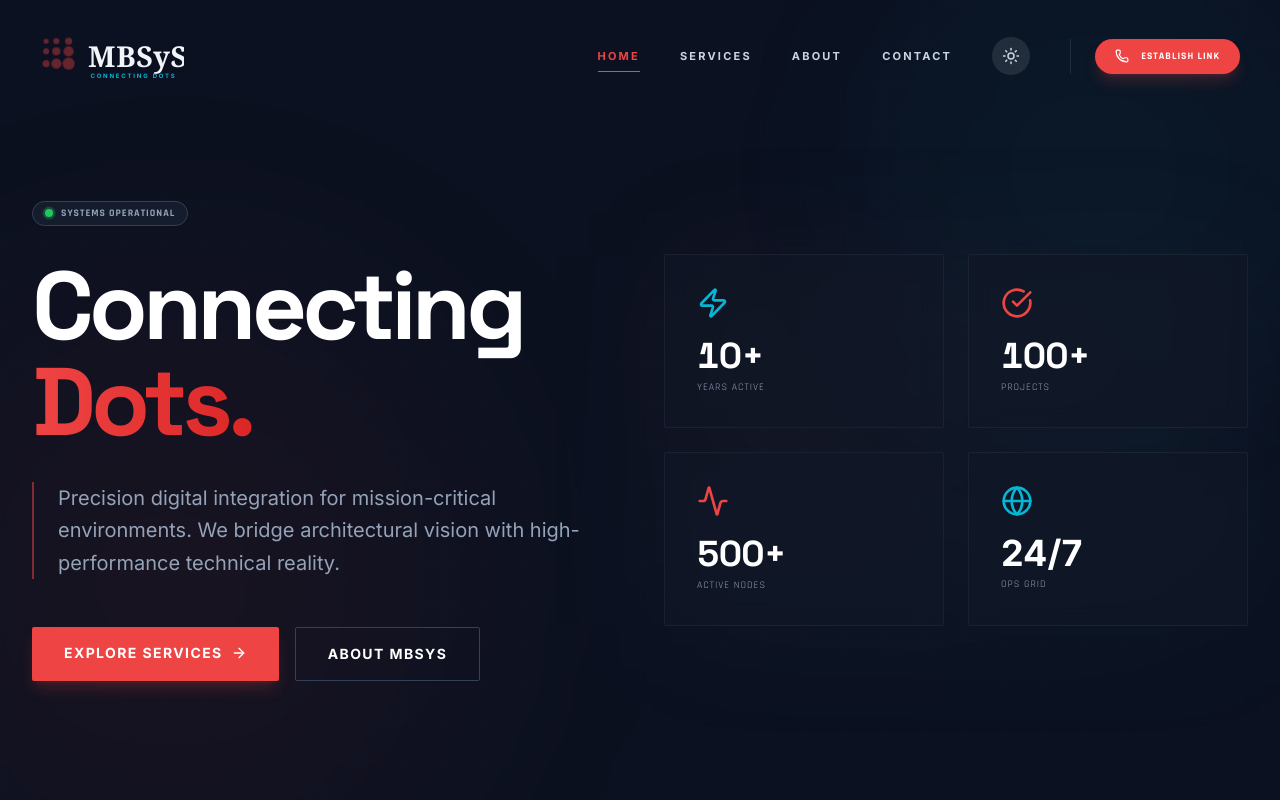
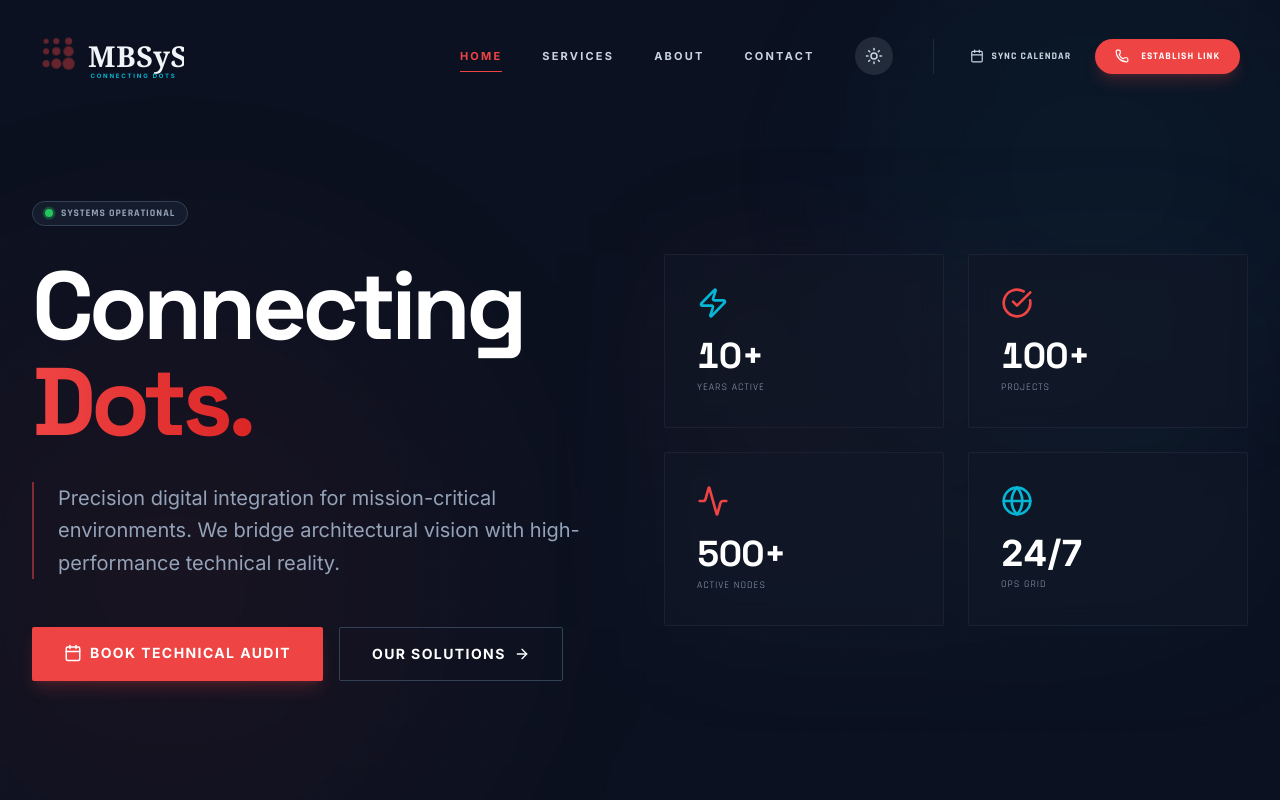
Before and after one commit to SaifanX/mbsys-1, a React (Vite) app: page / in a window 1280 px wide. Shown: the top 800 px of the page. Built offline with nearby package versions, Linux system fonts and the light colour scheme.

Commit message:
feat: Add calendar booking link
Integrates a calendar booking link into the Navbar, Home, and Services pages, allowing users to book technical audits or sync their calendars directly. The link directs to an external calendar service for streamlined scheduling.

```diff
--- a/App.tsx
+++ b/App.tsx
@@ -59,56 +59,56 @@ function App() {
 
   const services: Service[] = [
     {
-      id: 'infra',
-      title: 'High-Scale Infrastructure',
-      description: 'Tier-3 data center design and resilient hardware ecosystems.',
-      longDescription: 'Our infrastructure designs are optimized for maximum uptime and heat management. We architect high-density server environments that scale with your data requirements.',
-      features: ['Precision Server Rack Cooling', 'UPS Redundancy Systems', 'Active/Active Virtualization', 'SAN Storage Architecture'],
+      id: 'infra-amc',
+      title: 'IT Infrastructure & AMC',
+      description: 'Design, implementation, and maintenance of mission-critical IT ecosystems.',
+      longDescription: 'We design, implement, and maintain complete IT infrastructure for offices and businesses. Our AMC services cover system monitoring, troubleshooting, upgrades, and on-call support to ensure uninterrupted operations.',
+      features: ['Full Stack Infrastructure Design', 'Annual Maintenance Contracts (AMC)', 'Proactive System Monitoring', 'Strategic Troubleshooting & Upgrades'],
       icon: Server,
       image: 'https://images.unsplash.com/photo-1558494949-ef010cbdcc51?q=80&w=2000&auto=format&fit=crop'
     },
     {
-      id: 'cctv',
-      title: 'Advanced Surveillance',
-      description: 'Unified IP vision grids with high-retention secure archival.',
-      longDescription: 'Professional grade CCTV solutions with edge analytics for perimeter integrity and motion-triggered secure recording.',
-      features: ['LPR (License Plate) Recognition', 'Motion Boundary Triggers', 'Ultra Low-Light Sensors', 'Remote Viewing Gateway'],
+      id: 'cctv-surveillance',
+      title: 'CCTV Installation & Maintenance',
+      description: 'End-to-end IP vision solutions for reliable surveillance and security.',
+      longDescription: 'End-to-end CCTV solutions including site assessment, camera selection, installation, configuration, and regular maintenance to ensure reliable surveillance and security.',
+      features: ['Expert Site Assessment', 'Custom Camera Selection', 'Precision Configuration', 'Dedicated Maintenance Support'],
       icon: Video,
       image: 'https://images.unsplash.com/photo-1557597774-9d273605dfa9?q=80&w=2000&auto=format&fit=crop'
     },
     {
-      id: 'network',
-      title: 'Unified Networking',
-      description: 'Zero-latency Wi-Fi 7 and fiber-optic backbone deployments.',
-      longDescription: 'We deploy robust local area networks that eliminate bottlenecks and provide secure, seamless roaming across your entire facility.',
-      features: ['Fiber Optic Splicing', 'Managed Switching Grids', 'High-Density Wi-Fi 7', 'VLAN Segmenting'],
+      id: 'networking-wifi',
+      title: 'Networking & Wi-Fi Solutions',
+      description: 'High-performance structured cabling and scalable wireless connectivity.',
+      longDescription: 'We design and deploy structured cabling, LAN, and high-performance Wi-Fi networks that deliver stable, secure, and scalable connectivity for offices, commercial spaces, and homes.',
+      features: ['Structured Cabling & LAN', 'High-Performance Wi-Fi Networks', 'Secure Scalable Connectivity', 'Commercial & Residential Solutions'],
       icon: Wifi,
       image: 'https://images.unsplash.com/photo-1544197150-b99a580bb7a8?q=80&w=2000&auto=format&fit=crop'
     },
     {
-      id: 'firewall',
-      title: 'Network Perimeter Defense',
-      description: 'Next-generation firewalls and deep packet inspection grids.',
-      longDescription: 'Protecting your internal nodes with hardware-level security that filters malicious traffic before it hits your servers.',
-      features: ['Next-Gen UTM Firewalls', 'Intrusion Detection (IDS)', 'VPN Tunneling Protocols', 'Bandwidth Management'],
+      id: 'security-firewall',
+      title: 'Firewall & Security Systems',
+      description: 'Advanced perimeter defense to protect data from unauthorized access.',
+      longDescription: 'Advanced firewall deployment and network security solutions to protect your data, systems, and users from cyber threats and unauthorized access.',
+      features: ['Next-Gen Firewall Deployment', 'Network Security Hardening', 'Cyber Threat Mitigation', 'User Access Control'],
       icon: Shield,
       image: 'https://images.unsplash.com/photo-1550751827-4bd374c3f58b?q=80&w=2000&auto=format&fit=crop'
     },
     {
-      id: 'automation',
-      title: 'IoT Facility Control',
-      description: 'Occupancy-based environmentals and smart access integration.',
-      longDescription: 'Integrating facility management into a single dashboard. Control lighting, HVAC, and access points based on real-time sensor data.',
-      features: ['Biometric Access Points', 'Smart DALI Lighting', 'HVAC Integration', 'Energy Efficiency Grid'],
+      id: 'home-automation',
+      title: 'Home Automation Solutions',
+      description: 'Intelligent integration of lighting, security, and smart access control.',
+      longDescription: 'Our home automation solutions integrate lighting, security, access control, and smart devices into a single intelligent system, providing enhanced comfort, safety, and energy efficiency.',
+      features: ['Unified Smart System Integration', 'Automated Lighting & Access', 'Enhanced Safety Protocols', 'Energy Efficient Ecosystems'],
       icon: HomeIcon,
       image: 'https://images.unsplash.com/photo-1558002038-1055907df827?q=80&w=2000&auto=format&fit=crop'
     },
     {
-      id: 'interiors',
-      title: 'Technical Interior Integration',
-      description: 'Architectural space planning with embedded hidden tech grids.',
-      longDescription: 'We bridge the gap between aesthetics and function. Invisible cabling and technical furniture that fits modern architectural standards.',
-      features: ['Hidden Cable Pathways', 'Custom Technical Rack Furniture', 'Acoustic Panel Tech Integration', 'Modular Workspaces'],
+      id: 'interiors-renovation',
+      title: 'Interiors & Office Renovation',
+      description: 'Future-ready workspaces with integrated technical infrastructure.',
+      longDescription: 'We deliver functional office interiors and renovation solutions aligned with modern workspaces, seamlessly integrating IT, networking, and security infrastructure for a clean and future-ready environment.',
+      features: ['Functional Office Space Planning', 'Modern Turnkey Renovation', 'Integrated Tech Pathways', 'Seamless Infrastructure Merging'],
       icon: PenTool,
       image: 'https://images.unsplash.com/photo-1497366216548-37526070297c?q=80&w=2000&auto=format&fit=crop'
     }
@@ -134,7 +134,7 @@ function App() {
     <div className="min-h-screen relative bg-background-light dark:bg-background-dark transition-colors duration-500 selection:bg-secondary/30">
       <CursorTrail darkMode={darkMode} />
 
-      {/* Scroll Progress Bar (Micro-interaction) */}
+      {/* Scroll Progress Bar */}
       <div className="fixed top-0 left-0 w-full h-1 z-[200] pointer-events-none">
         <div
           className="h-full bg-primary shadow-[0_0_10px_#EF4444] transition-all duration-150 ease-out"
@@ -142,7 +142,7 @@ function App() {
         />
       </div>
 
-      {/* Floating Tactical Comms Hub (Functional Feature) */}
+      {/* Floating Tactical Comms Hub */}
       <QuickActionHub />
 
       {/* Scroll to Top Button */}
--- a/components/Navbar.tsx
+++ b/components/Navbar.tsx
@@ -1,5 +1,5 @@
 import React, { useState, useEffect } from 'react';
-import { Menu, X, Phone, Moon, Sun, Lock } from 'lucide-react';
+import { Menu, X, Phone, Moon, Sun, Lock, Calendar } from 'lucide-react';
 import MbsysLogo from './MbsysLogo';
 
 interface NavbarProps {
@@ -96,7 +96,15 @@ const Navbar: React.FC<NavbarProps> = ({ darkMode, onToggleTheme, onNavigate, cu
               }
             </button>
 
-            <div className={`flex items-center gap-4 pl-6 border-l transition-colors duration-500 ${scrolled ? 'border-slate-200 dark:border-slate-700' : 'border-slate-300/40 dark:border-slate-700/50'}`}>
+            <div className={`flex items-center gap-3 pl-6 border-l transition-colors duration-500 ${scrolled ? 'border-slate-200 dark:border-slate-700' : 'border-slate-300/40 dark:border-slate-700/50'}`}>
+               <a
+                 href="https://cal.id/mbsys"
+                 target="_blank"
+                 rel="noopener noreferrer"
+                 className="flex items-center gap-2 text-slate-600 dark:text-slate-300 hover:text-secondary transition-colors text-[10px] font-tech font-bold uppercase tracking-widest px-3"
+               >
+                 <Calendar size={14} /> Sync Calendar
+               </a>
                <a
                  href="tel:+919886374122"
                  className="flex items-center gap-3 px-5 py-2.5 bg-primary text-white rounded-full font-tech font-bold uppercase tracking-widest text-[10px] shadow-lg shadow-red-500/20 hover:scale-105 active:scale-95 transition-all group"
@@ -162,7 +170,7 @@ const Navbar: React.FC<NavbarProps> = ({ darkMode, onToggleTheme, onNavigate, cu
               ))}
             </div>
 
-            <div className="mt-20 pt-12 border-t border-slate-100 dark:border-slate-800/50 space-y-10">
+            <div className="mt-20 pt-12 border-t border-slate-100 dark:border-slate-800/50 space-y-8">
               <div className="space-y-4">
                 <div className="flex items-center gap-2 text-slate-500 dark:text-slate-400">
                   <Lock size={14} />
@@ -171,12 +179,22 @@ const Navbar: React.FC<NavbarProps> = ({ darkMode, onToggleTheme, onNavigate, cu
                 <p className="font-tech font-bold text-2xl text-slate-900 dark:text-white">+91 988-6374-122</p>
               </div>
 
+              <div className="flex flex-col gap-4">
                 <a
                   href="tel:+919886374122"
                   className="flex items-center justify-center gap-3 w-full py-5 bg-primary text-white font-tech font-bold uppercase tracking-widest text-sm rounded-xl shadow-lg shadow-red-500/20 active:scale-[0.98] transition-all"
                 >
                   <Phone size={18} /> Establish Voice Link
                 </a>
+                <a
+                  href="https://cal.id/mbsys"
+                  target="_blank"
+                  rel="noopener noreferrer"
+                  className="flex items-center justify-center gap-3 w-full py-5 bg-slate-100 dark:bg-slate-800 text-slate-900 dark:text-white font-tech font-bold uppercase tracking-widest text-sm rounded-xl shadow-md active:scale-[0.98] transition-all"
+                >
+                  <Calendar size={18} /> Book Technical Audit
+                </a>
+              </div>
             </div>
           </div>
         </div>
--- a/pages/Home.tsx
+++ b/pages/Home.tsx
@@ -1,5 +1,5 @@
 import React from 'react';
-import { ArrowRight, Zap, CheckCircle, Activity, Globe, ExternalLink, ShieldCheck } from 'lucide-react';
+import { ArrowRight, Zap, CheckCircle, Activity, Globe, ExternalLink, ShieldCheck, Calendar } from 'lucide-react';
 import Counter from '../components/Counter';
 import XRaySlider from '../components/XRaySlider';
 import MbsysLogo from '../components/MbsysLogo';
@@ -58,19 +58,21 @@ const Home: React.FC<HomeProps> = ({ services, onNavigate }) => {
 
               <div className="flex flex-wrap gap-4 pt-4">
                 <a
-                  href="#services"
-                  onClick={(e) => handleLinkClick(e, '#services')}
+                  href="https://cal.id/mbsys"
+                  target="_blank"
+                  rel="noopener noreferrer"
                   className="group relative px-8 py-4 bg-primary text-white font-bold uppercase tracking-widest text-sm rounded-sm overflow-hidden shadow-lg shadow-red-500/20 active:scale-95 transition-transform"
                 >
                   <div className="absolute inset-0 w-full h-full bg-gradient-to-r from-transparent via-white/20 to-transparent -translate-x-full group-hover:animate-[shimmer_1s_infinite]"></div>
-                  <span className="relative flex items-center gap-2">Explore Services <ArrowRight size={16} /></span>
+                  <span className="relative flex items-center gap-2"><Calendar size={18} /> Book Technical Audit</span>
                 </a>
-                <button
-                  onClick={(e) => handleLinkClick(e, '#about')}
-                  className="px-8 py-4 bg-white dark:bg-transparent border border-slate-200 dark:border-slate-700 text-slate-900 dark:text-white font-bold uppercase tracking-widest text-sm rounded-sm hover:bg-slate-50 dark:hover:bg-slate-800 active:scale-95 transition-all"
+                <a
+                  href="#services"
+                  onClick={(e) => handleLinkClick(e, '#services')}
+                  className="px-8 py-4 bg-white dark:bg-transparent border border-slate-200 dark:border-slate-700 text-slate-900 dark:text-white font-bold uppercase tracking-widest text-sm rounded-sm hover:bg-slate-50 dark:hover:bg-slate-800 active:scale-95 transition-all flex items-center gap-2"
                 >
-                  About MBSYS
-                </button>
+                  Our Solutions <ArrowRight size={16} />
+                </a>
               </div>
             </div>
 
```
Also changed, not shown: components/QuickActionHub.tsx (+9 -2 lines), pages/Contact.tsx (+23 -1 lines), pages/Services.tsx (+48 -17 lines). Lines whose indentation alone changed are shown as unchanged.
